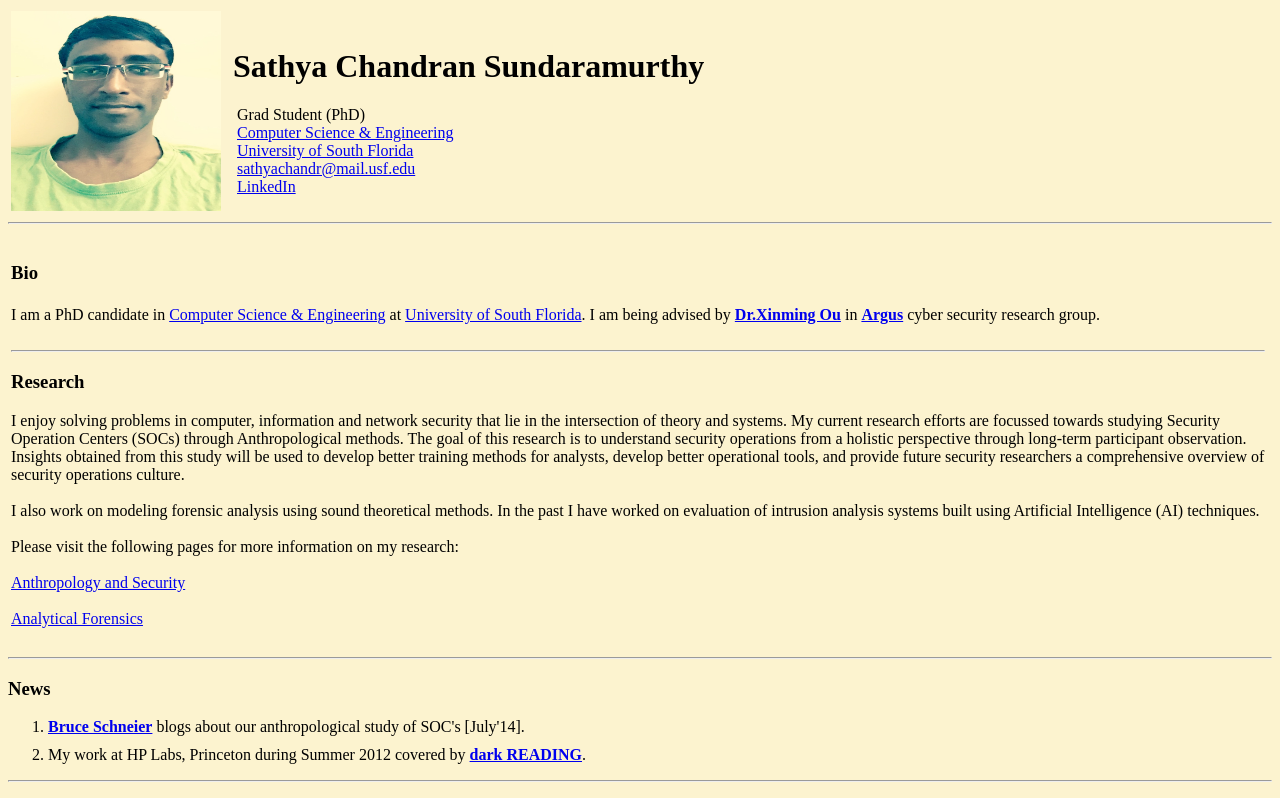
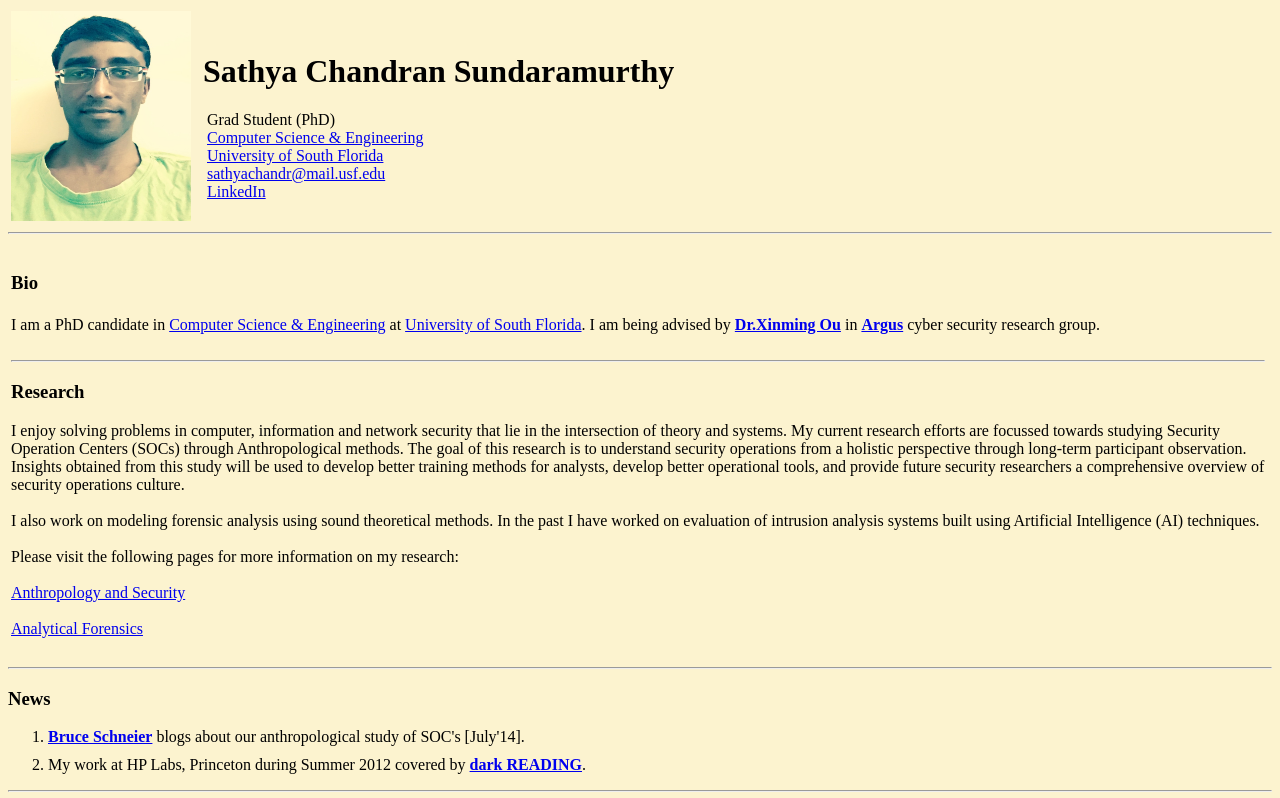
Before and after one commit to sathyacs/sathyacs.github.io, a plain HTML site: page index.html in a window 1280 px wide. Shown: the top 798 px of the page. Drawn offline with Linux system fonts and the light colour scheme.

Commit message:
Changed image size in index.html.

```diff
--- a/index.html
+++ b/index.html
@@ -22,7 +22,7 @@
 <table>
   <tbody>
     <tr>
-      <td><img src="sathya_profile.jpg" height="200" width="210" align = "left"
+      <td><img src="sathya_profile.jpg" height="210" width="180" align = "left"
 	border = "0"></td>
       <td>
 	<h1>&nbsp;Sathya Chandran Sundaramurthy</h1>
```
